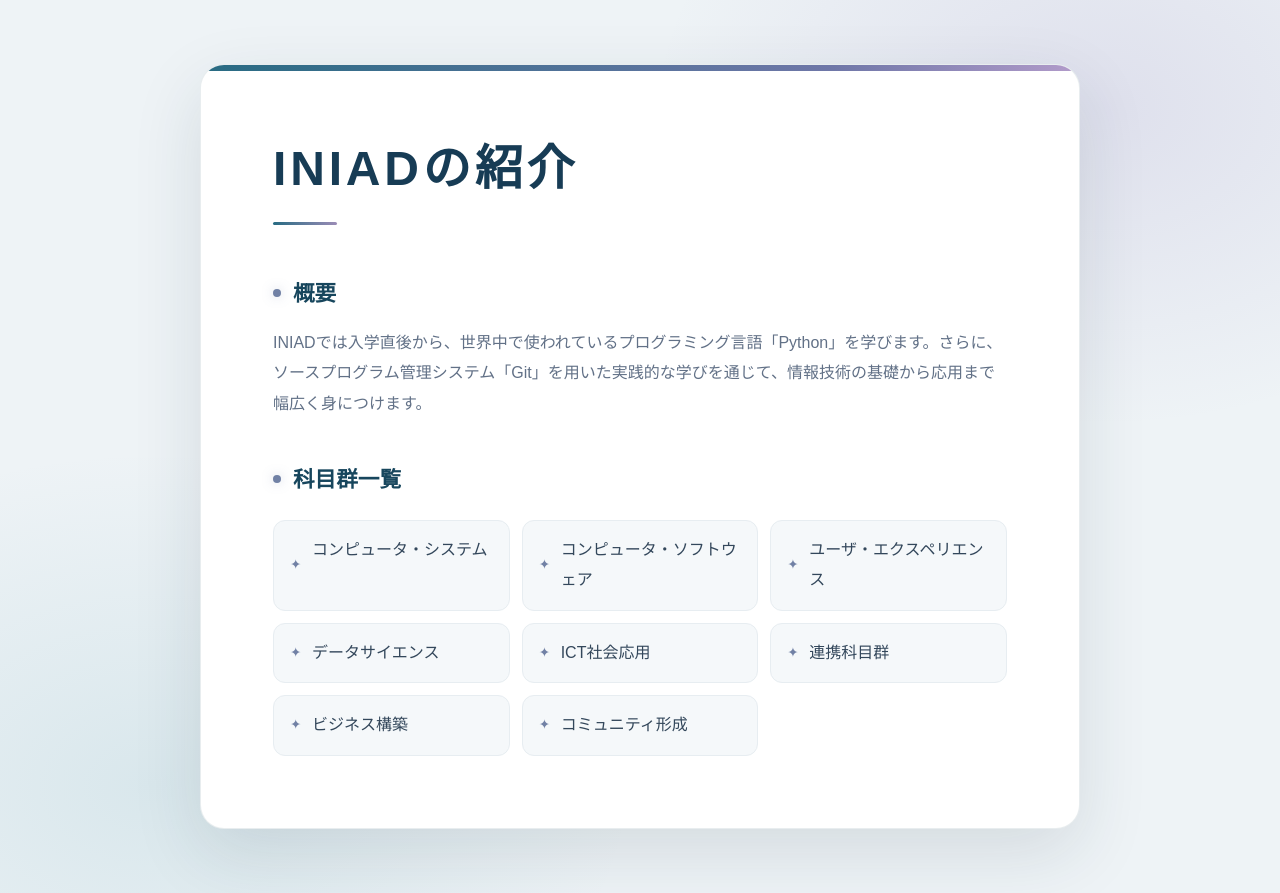
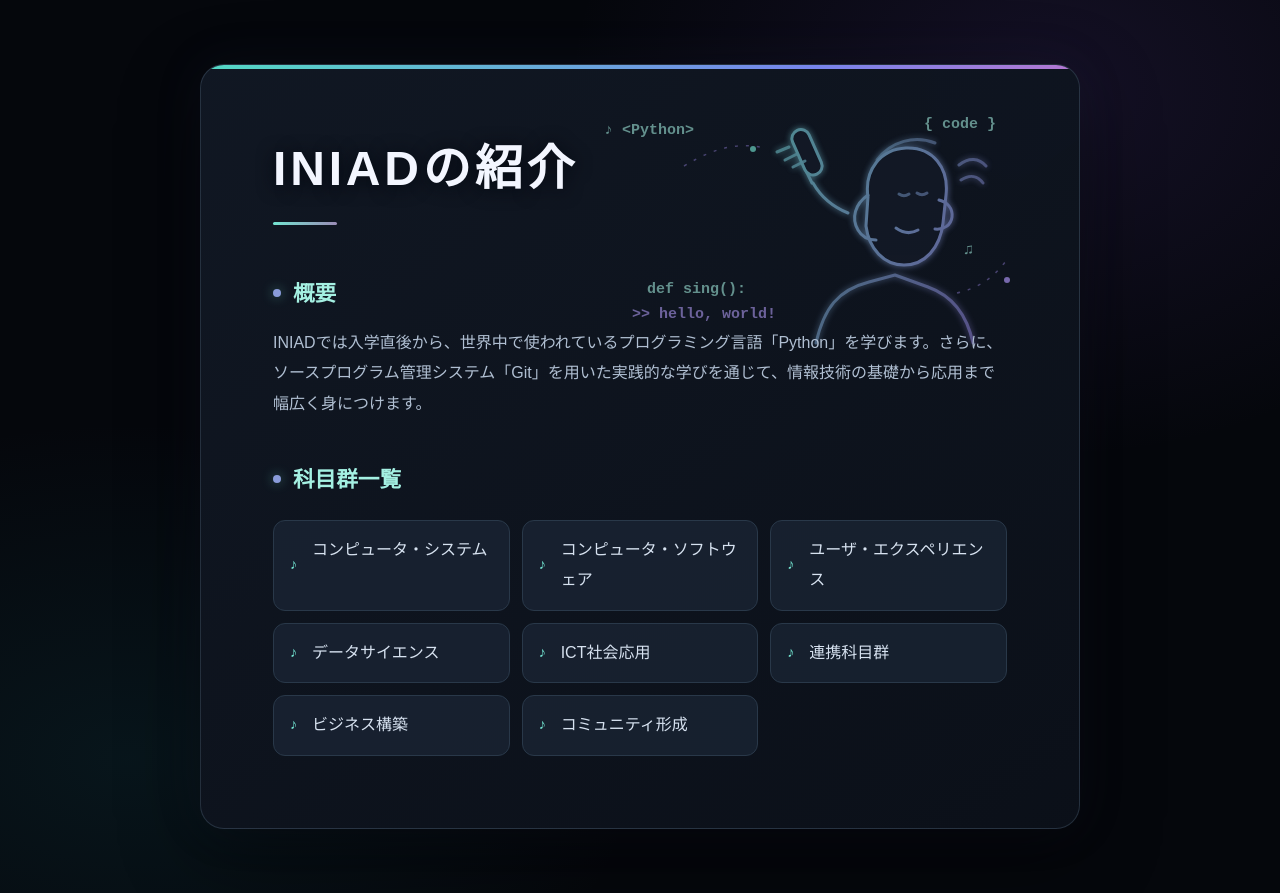
Before and after one commit to s22102501519-alt/iniad-intro, a plain HTML site: page index.html in a window 1280 px wide. Drawn offline with Linux system fonts and the light colour scheme.

Commit message:
Add dark singing-coder illustration to INIAD page

```diff
--- a/index.html
+++ b/index.html
@@ -3,16 +3,16 @@
   <head>
     <meta charset="utf-8">
     <meta name="viewport" content="width=device-width, initial-scale=1">
-    <meta name="theme-color" content="#101a2b">
+    <meta name="theme-color" content="#05070c">
     <title>INIADの紹介</title>
     <style>
       :root {
-        color-scheme: light;
-        --ink: #1d2b3d;
-        --muted: #627187;
-        --accent: #286b83;
-        --accent-dark: #17465d;
-        --paper: #fff;
+        color-scheme: dark;
+        --ink: #edf4ff;
+        --muted: #b0bfd2;
+        --accent: #73e4d1;
+        --accent-dark: #a4f0e2;
+        --panel: #101621;
       }
 
       * { box-sizing: border-box; }
@@ -25,39 +25,56 @@
         font-family: "Noto Sans JP", "Hiragino Kaku Gothic ProN", Meiryo, sans-serif;
         line-height: 1.9;
         background:
-          radial-gradient(ellipse at 86% 12%, rgba(116, 95, 173, .13), transparent 28rem),
-          radial-gradient(ellipse at 12% 88%, rgba(64, 145, 164, .12), transparent 30rem),
-          #eef3f6;
+          radial-gradient(ellipse at 82% 10%, rgba(84, 55, 142, .2), transparent 30rem),
+          radial-gradient(ellipse at 10% 85%, rgba(27, 119, 131, .13), transparent 32rem),
+          #05070c;
       }
 
       main {
         position: relative;
+        isolation: isolate;
         width: min(100%, 880px);
         margin: 0 auto;
         padding: clamp(32px, 7vw, 72px);
         overflow: hidden;
-        background: var(--paper);
-        border: 1px solid rgba(37, 76, 98, .1);
+        background: linear-gradient(145deg, rgba(17, 24, 36, .97), rgba(11, 16, 25, .98));
+        border: 1px solid rgba(135, 168, 201, .2);
         border-radius: 24px;
-        box-shadow: 0 24px 70px rgba(24, 48, 69, .12);
+        box-shadow: 0 24px 80px rgba(0, 0, 0, .48), 0 0 50px rgba(71, 74, 135, .1);
       }
 
       main::before {
         position: absolute;
+        z-index: -1;
         top: 0;
         left: 0;
         width: 100%;
-        height: 6px;
+        height: 4px;
         content: "";
-        background: linear-gradient(90deg, #286b83, #6f77a8 72%, #b29bca);
+        background: linear-gradient(90deg, #53d9c4, #7784ec 70%, #b477d1);
       }
 
+      .hero-art {
+        position: absolute;
+        z-index: -1;
+        top: 18px;
+        right: 0;
+        width: min(64%, 520px);
+        height: 270px;
+        opacity: .63;
+        pointer-events: none;
+      }
+
+      .hero-art svg { width: 100%; height: 100%; }
+
       h1 {
+        position: relative;
         margin: 0 0 48px;
-        color: #173c55;
+        color: #f3f6ff;
         font-size: clamp(2rem, 5vw, 3rem);
         letter-spacing: .08em;
         line-height: 1.35;
+        text-shadow: 0 2px 18px rgba(3, 7, 15, .95);
       }
 
       h1::after {
@@ -69,6 +86,8 @@
         background: linear-gradient(90deg, var(--accent), #9b8cb6);
         border-radius: 99px;
       }
+
+      section { position: relative; }
 
       h2 {
         display: flex;
@@ -83,9 +102,9 @@
         width: 8px;
         height: 8px;
         content: "";
-        background: #7181a5;
+        background: #8a9bda;
         border-radius: 50%;
-        box-shadow: 0 0 12px rgba(113, 129, 165, .35);
+        box-shadow: 0 0 12px rgba(115, 228, 209, .45);
       }
 
       p { margin: 0; color: var(--muted); }
@@ -102,9 +121,9 @@
       li {
         position: relative;
         padding: 14px 16px 14px 38px;
-        color: #33475b;
-        background: #f5f8fa;
-        border: 1px solid #e7edf1;
+        color: #d7e2f0;
+        background: rgba(25, 35, 49, .88);
+        border: 1px solid #293849;
         border-radius: 12px;
         transition: transform .2s ease, border-color .2s ease, background .2s ease;
       }
@@ -113,15 +132,15 @@
         position: absolute;
         top: 50%;
         left: 16px;
-        color: #7181a5;
-        content: "✦";
-        font-size: .85rem;
+        color: var(--accent);
+        content: "♪";
+        font-size: .9rem;
         transform: translateY(-50%);
       }
 
       li:hover {
-        background: #f1f5f8;
-        border-color: #cbd9e1;
+        background: #1b2939;
+        border-color: #4a8290;
         transform: translateY(-2px);
       }
 
@@ -129,18 +148,56 @@
         body { padding: 24px 14px; }
         main { border-radius: 18px; }
         h1 { margin-bottom: 36px; }
+        .hero-art { top: 22px; width: 75%; height: 210px; opacity: .42; }
       }
 
       @media (prefers-reduced-motion: reduce) {
-        *, *::before, *::after {
-          scroll-behavior: auto !important;
-          transition-duration: .01ms !important;
-        }
+        *, *::before, *::after { transition-duration: .01ms !important; }
       }
     </style>
   </head>
   <body>
     <main>
+      <div class="hero-art" aria-hidden="true">
+        <svg viewBox="0 0 520 270" fill="none" xmlns="http://www.w3.org/2000/svg">
+          <defs>
+            <linearGradient id="glow" x1="110" y1="70" x2="480" y2="230" gradientUnits="userSpaceOnUse">
+              <stop stop-color="#69E8D0"/>
+              <stop offset="1" stop-color="#9D7BE8"/>
+            </linearGradient>
+            <filter id="softGlow" x="-30%" y="-30%" width="160%" height="160%">
+              <feGaussianBlur stdDeviation="3" result="blur"/>
+              <feMerge><feMergeNode in="blur"/><feMergeNode in="SourceGraphic"/></feMerge>
+            </filter>
+          </defs>
+          <!-- A singer holding a microphone, with code drifting out as musical phrases. -->
+          <g stroke="url(#glow)" stroke-width="3" stroke-linecap="round" stroke-linejoin="round" filter="url(#softGlow)">
+            <path d="M257 260c8-35 22-53 53-61l26-7 33 12c25 9 39 28 45 56" opacity=".8"/>
+            <path d="M309 114c-4-27 13-48 38-49 27-1 43 20 40 47l-3 28c-3 25-18 42-39 42-20 0-35-16-38-39z" fill="#121a29"/>
+            <path d="M309 112c-13 9-17 23-10 35 4 7 11 10 18 10"/>
+            <path d="M380 117c8 2 14 8 13 17-1 8-8 13-17 12"/>
+            <path d="M337 145c7 5 15 6 22 2"/>
+            <path d="M340 111c3 2 7 2 10 0" opacity=".7"/>
+            <path d="M358 110c3 2 7 2 10 0" opacity=".7"/>
+            <path d="M289 130c-15-6-27-16-35-30"/>
+            <path d="M253 100l-12-25"/>
+            <rect x="230" y="51" width="18" height="48" rx="9" transform="rotate(-24 230 51)" fill="#121a29"/>
+            <path d="M230 64l-12 5m20 2-12 6m20 1-12 6" opacity=".85"/>
+            <path d="M318 77c14-19 38-25 58-17" opacity=".65"/>
+            <path d="M400 82c10-8 20-7 27 1m-25 14c9-6 17-4 22 3" opacity=".7"/>
+          </g>
+          <g fill="#a8f4e5" font-family="monospace" font-size="15" font-weight="600" opacity=".88">
+            <text x="45" y="51">♪ &lt;Python&gt;</text>
+            <text x="365" y="45">{ code }</text>
+            <text x="405" y="171">♫</text>
+            <text x="88" y="210">def sing():</text>
+            <text x="73" y="235" fill="#b9a2ff">&gt;&gt; hello, world!</text>
+          </g>
+          <path d="M125 83c35-21 56-23 81-18m192 145c22-5 38-16 51-35" stroke="#9b87e5" stroke-width="1.5" stroke-dasharray="3 8" opacity=".65"/>
+          <circle cx="194" cy="66" r="3" fill="#73e4d1"/>
+          <circle cx="448" cy="197" r="3" fill="#b49aff"/>
+        </svg>
+      </div>
       <h1>INIADの紹介</h1>
       <section aria-labelledby="overview-heading">
         <h2 id="overview-heading">概要</h2>
```
